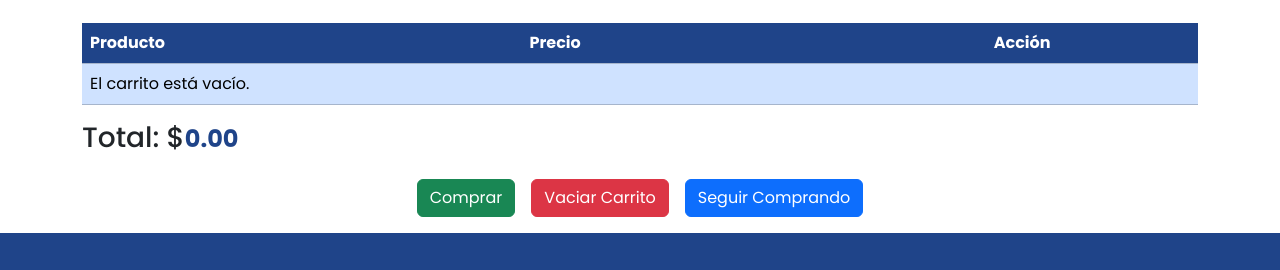
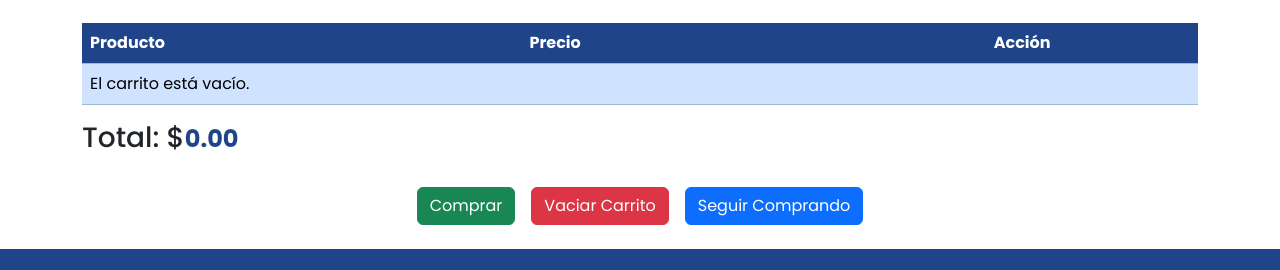
Before and after one commit to Jamoverflow1982/Blockbuster-TT, a plain HTML site: page pages/carrito.html in a window 1280 px wide. Shown: the part 248-518 px from the top of the page. Drawn offline with Linux system fonts and the light colour scheme; a web font is replaced by a local one.

Commit message:
Alineacion botones carrito

```diff
--- a/css/styles.css
+++ b/css/styles.css
@@ -361,9 +361,10 @@ main{
         display: flex;
         justify-content: center;
         align-items: center;
+        flex-wrap: wrap;
         padding: 2vh 0vh;
         .btn{
-            margin: 0vh 1vh;
+            margin: 1vh 1vh;
         }
     }
 }
```
